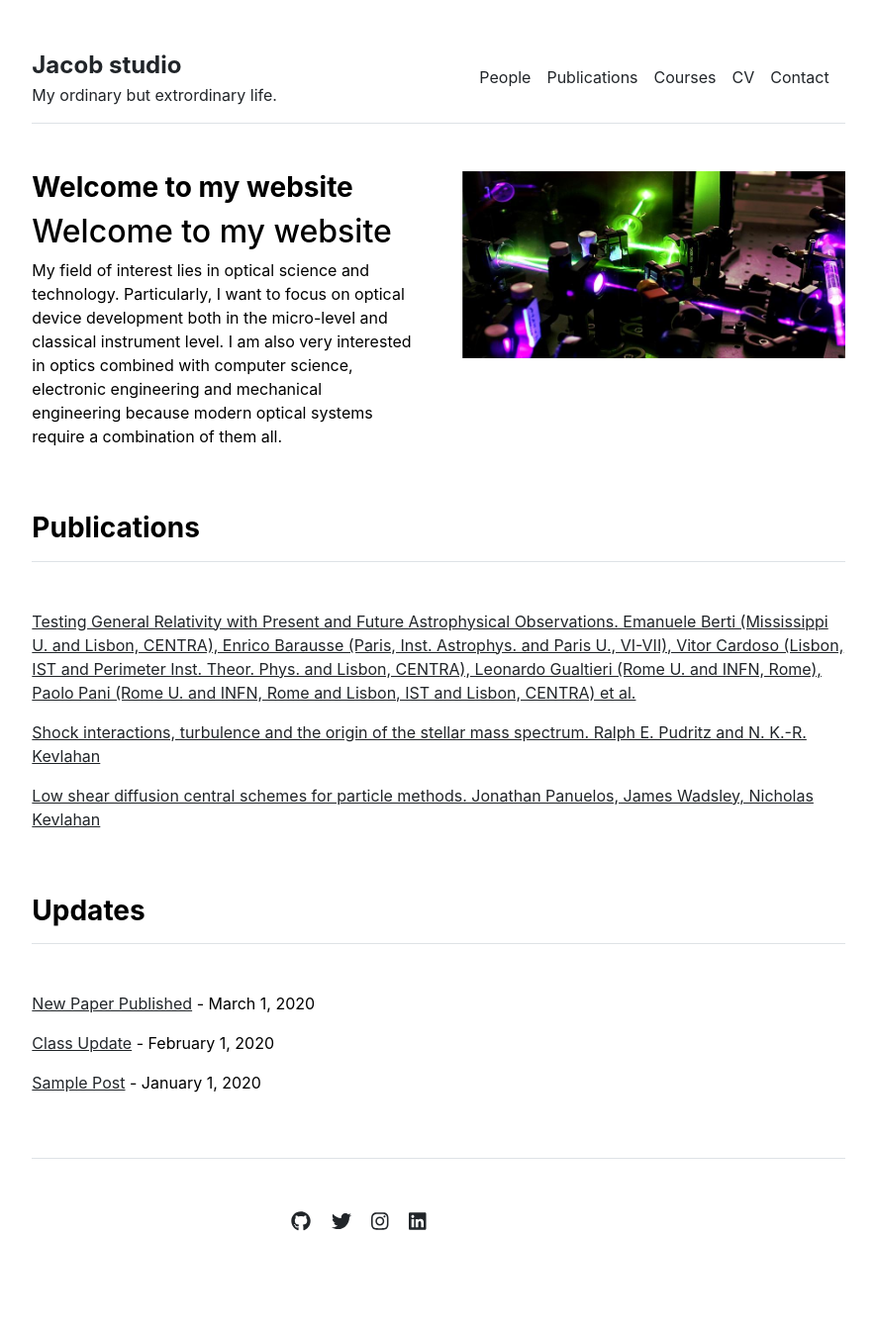
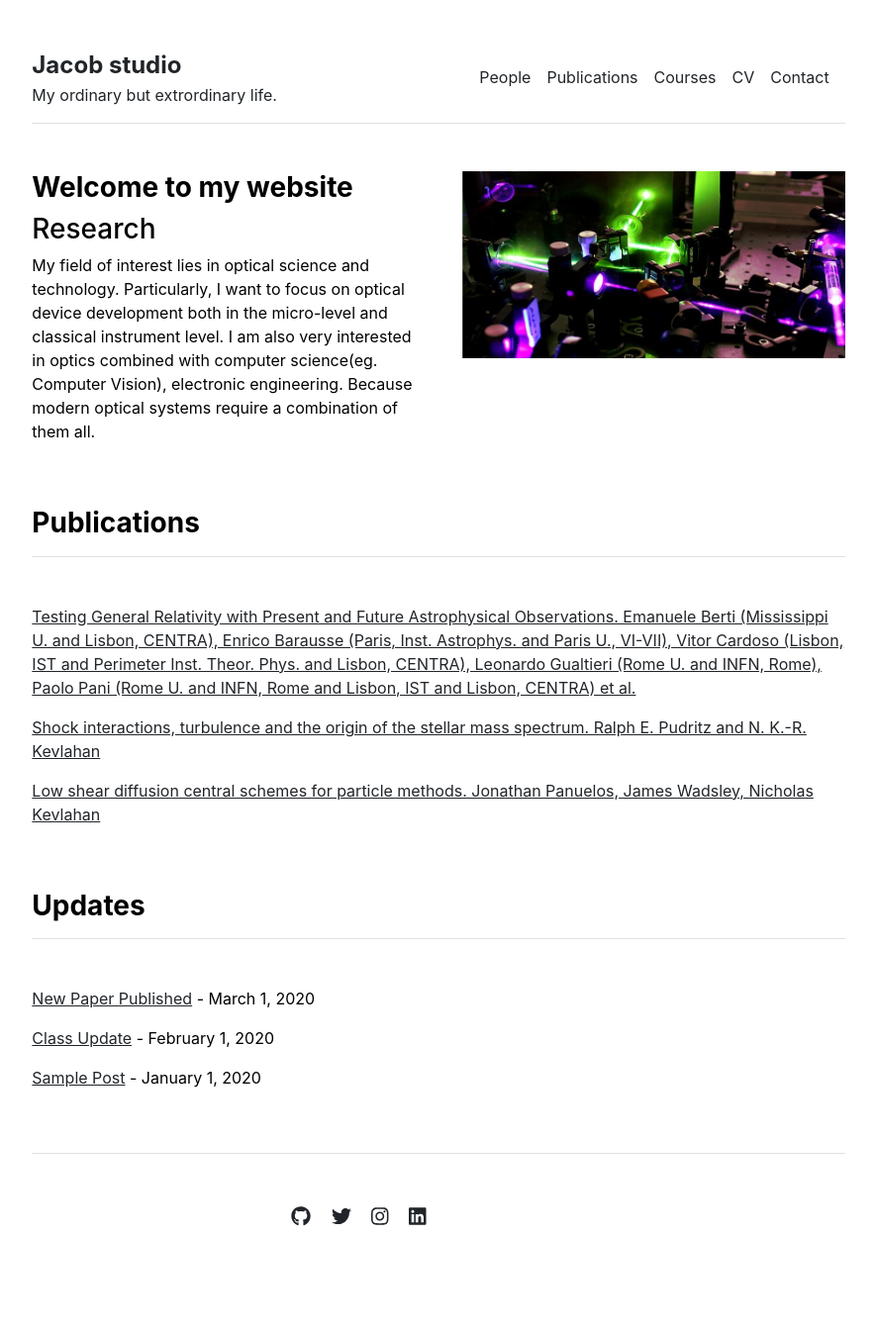
Before and after one commit to JinxinHu/jinxinhu.github.io, a Jekyll site: the page built from index.md, in a window 1280 px wide. Shown: the whole page at 99% size, without its empty margins (197-1082 px from the left). Built offline with Jekyll 4.4.1, drawn with Linux system fonts in a browser that asks for light colours.

Commit message:
Update index.md

```diff
--- a/index.md
+++ b/index.md
@@ -3,5 +3,5 @@ layout: home
 title: "Home"
 ---
 
-## Welcome to my website
-My field of interest lies in optical science and technology. Particularly, I want to focus on optical device development both in the micro-level and classical instrument level. I am also very interested in optics combined with computer science, electronic engineering and mechanical engineering because modern optical systems require a combination of them all.
+### Research
+My field of interest lies in optical science and technology. Particularly, I want to focus on optical device development both in the micro-level and classical instrument level. I am also very interested in optics combined with computer science(eg. Computer Vision), electronic engineering. Because modern optical systems require a combination of them all.
```
